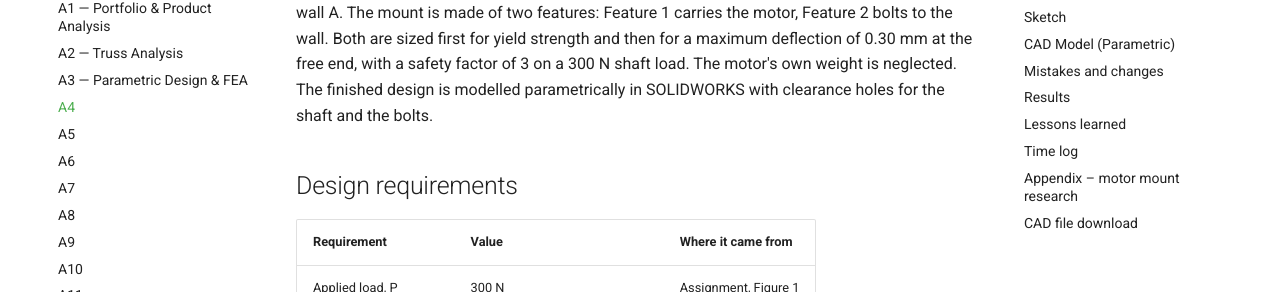
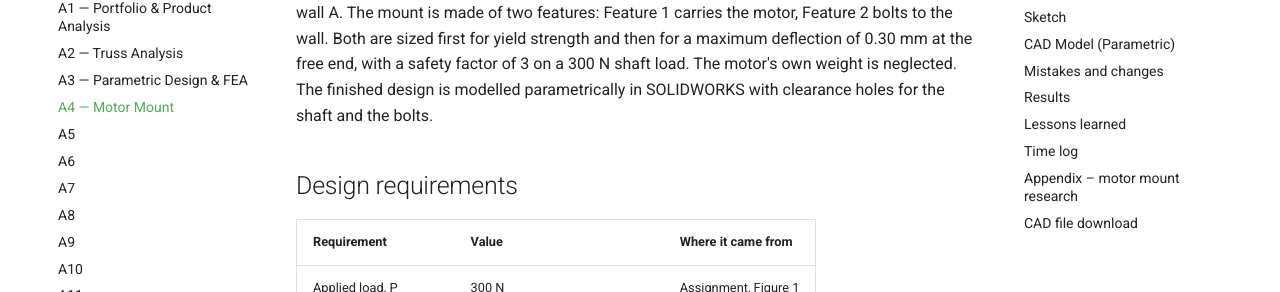
Before and after one commit to shamardlindo1/-megr2157-portfolio, an MkDocs documentation site: the page built from docs/assignments/A04/index.md, in a window 1280 px wide. Shown: the part 256-548 px from the top of the page. Built offline with MkDocs 1.6.1 and Material for MkDocs 9.7.7, drawn with Linux system fonts in a browser that asks for light colours.

Commit message:
Nav: label A4 with its subject

```diff
--- a/mkdocs.yml
+++ b/mkdocs.yml
@@ -19,7 +19,7 @@ nav:
       - A1 — Portfolio & Product Analysis: assignments/A01/index.md
       - A2 — Truss Analysis: assignments/A02/index.md
       - A3 — Parametric Design & FEA: assignments/A03/index.md
-      - A4: assignments/A04/index.md
+      - A4 — Motor Mount: assignments/A04/index.md
       - A5: assignments/A05/index.md
       - A6: assignments/A06/index.md
       - A7: assignments/A07/index.md
```
